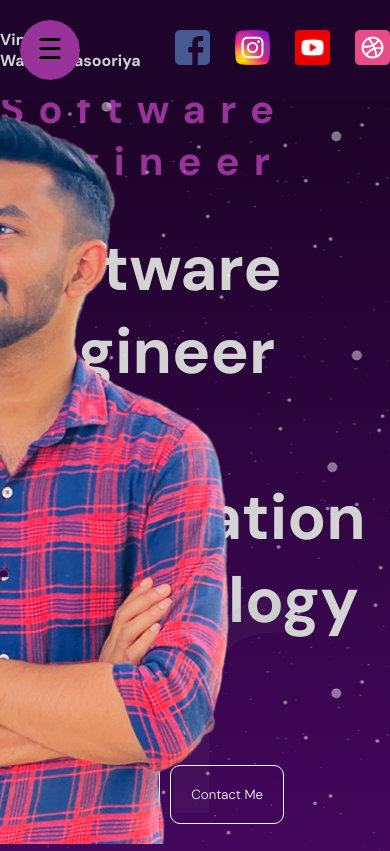
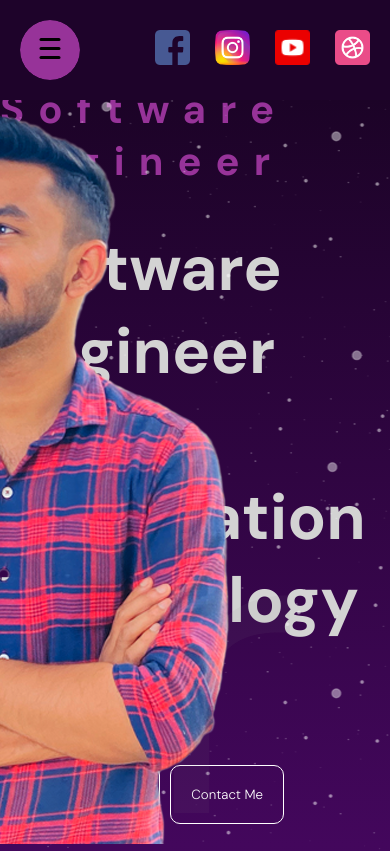
Before and after one commit to vinuwa98/vite-react-deploy, a React (Vite) app: page / in a window 390 px wide. Shown: the top 851 px of the page. Built offline with nearby package versions, Linux system fonts and the light colour scheme.

Commit message:
Add Mobile resolutions

```diff
--- a/src/components/navbar/navbar.scss
+++ b/src/components/navbar/navbar.scss
@@ -1,3 +1,5 @@
+@import '../../app.scss';
+
 .navbar {
     height: 100px;
     background-color: transparent;
@@ -12,11 +14,18 @@
         justify-content: space-between;
         height: 100%;
 
-
+        @include mobile {
+            justify-content: flex-end;
+            padding: 20px;
+          }
 
         span {
             font-weight: bolder;
             padding: 0;
+
+            @include mobile {
+                display: none;
+              }
         }
 
         .social {
--- a/src/components/sidebar/sidebar.scss
+++ b/src/components/sidebar/sidebar.scss
@@ -1,3 +1,5 @@
+@import '../../app.scss';
+
 .sidebar {
     display: flex;
     flex-direction: column;
@@ -21,6 +23,10 @@
         width: 300px;
         background: #973399;
         z-index: 100; /* Maintain low z-index for the background */
+
+        @include mobile {
+            width: 200px;
+          }
     }
 
     .links {
@@ -36,6 +42,10 @@
         a {
             font-size: 35px;
         }
+
+        @include mobile {
+            font-size: 20px;
+          }
     }
 
     button {
```
